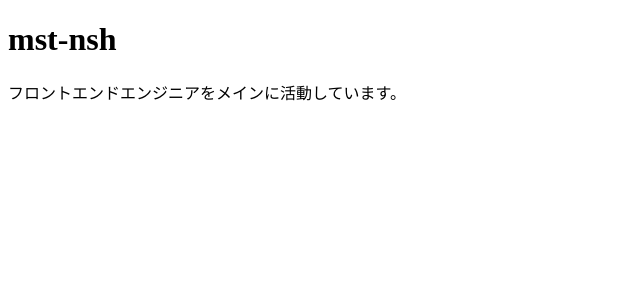
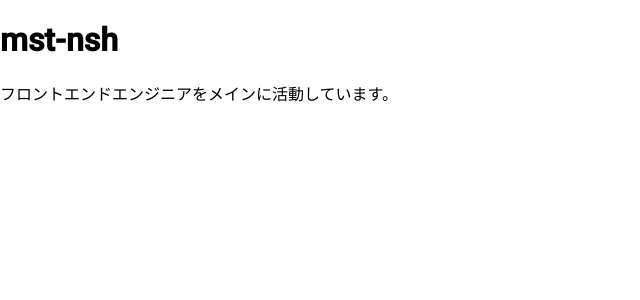
Before and after one commit to mst-nsh/mst-nsh.github.io, an Angular app: page / in a window 1280 px wide. Shown: the top 300 px of the page, without its empty margins (0-640 px from the left). Built offline with nearby package versions, Linux system fonts and the light colour scheme.

Commit message:
ng add @angular/material

```diff
--- a/angular.json
+++ b/angular.json
@@ -25,6 +25,7 @@
               "src/assets"
             ],
             "styles": [
+              "@angular/material/prebuilt-themes/indigo-pink.css",
               "src/styles.css"
             ],
             "scripts": []
@@ -84,6 +85,7 @@
               "src/assets"
             ],
             "styles": [
+              "@angular/material/prebuilt-themes/indigo-pink.css",
               "src/styles.css"
             ],
             "scripts": []
--- a/package.json
+++ b/package.json
@@ -11,10 +11,12 @@
   "private": true,
   "dependencies": {
     "@angular/animations": "^17.0.0",
+    "@angular/cdk": "^17.1.2",
     "@angular/common": "^17.0.0",
     "@angular/compiler": "^17.0.0",
     "@angular/core": "^17.0.0",
     "@angular/forms": "^17.0.0",
+    "@angular/material": "^17.1.2",
     "@angular/platform-browser": "^17.0.0",
     "@angular/platform-browser-dynamic": "^17.0.0",
     "@angular/router": "^17.0.0",
--- a/src/app/app.config.ts
+++ b/src/app/app.config.ts
@@ -2,7 +2,8 @@
 import { provideRouter } from '@angular/router';
 
 import { routes } from './app.routes';
+import { provideAnimationsAsync } from '@angular/platform-browser/animations/async';
 
 export const appConfig: ApplicationConfig = {
-  providers: [provideRouter(routes)]
+  providers: [provideRouter(routes), provideAnimationsAsync()]
 };
--- a/src/index.html
+++ b/src/index.html
@@ -6,6 +6,8 @@
   <base href="/">
   <meta name="viewport" content="width=device-width, initial-scale=1">
   <link rel="icon" type="image/x-icon" href="favicon.ico">
+  <link href="https://fonts.googleapis.com/css2?family=Roboto:wght@300;400;500&display=swap" rel="stylesheet">
+  <link href="https://fonts.googleapis.com/icon?family=Material+Icons" rel="stylesheet">
 </head>
 <body>
   <app-root></app-root>
--- a/src/styles.css
+++ b/src/styles.css
@@ -1 +1,4 @@
 /* You can add global styles to this file, and also import other style files */
+
+html, body { height: 100%; }
+body { margin: 0; font-family: Roboto, "Helvetica Neue", sans-serif; }
```
Also changed, not shown: 1 other file (tests, documents, lock files or other folders).
